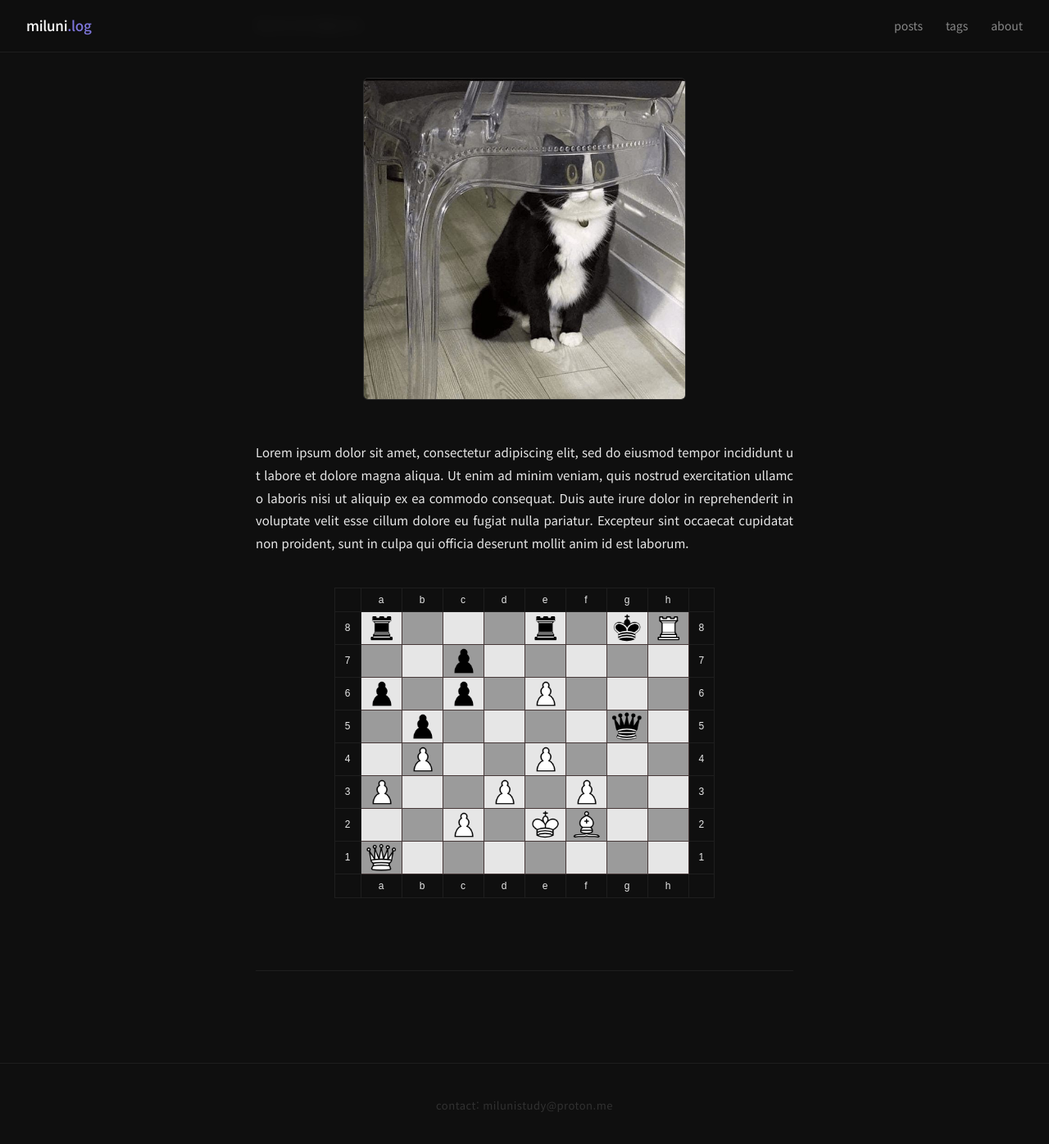
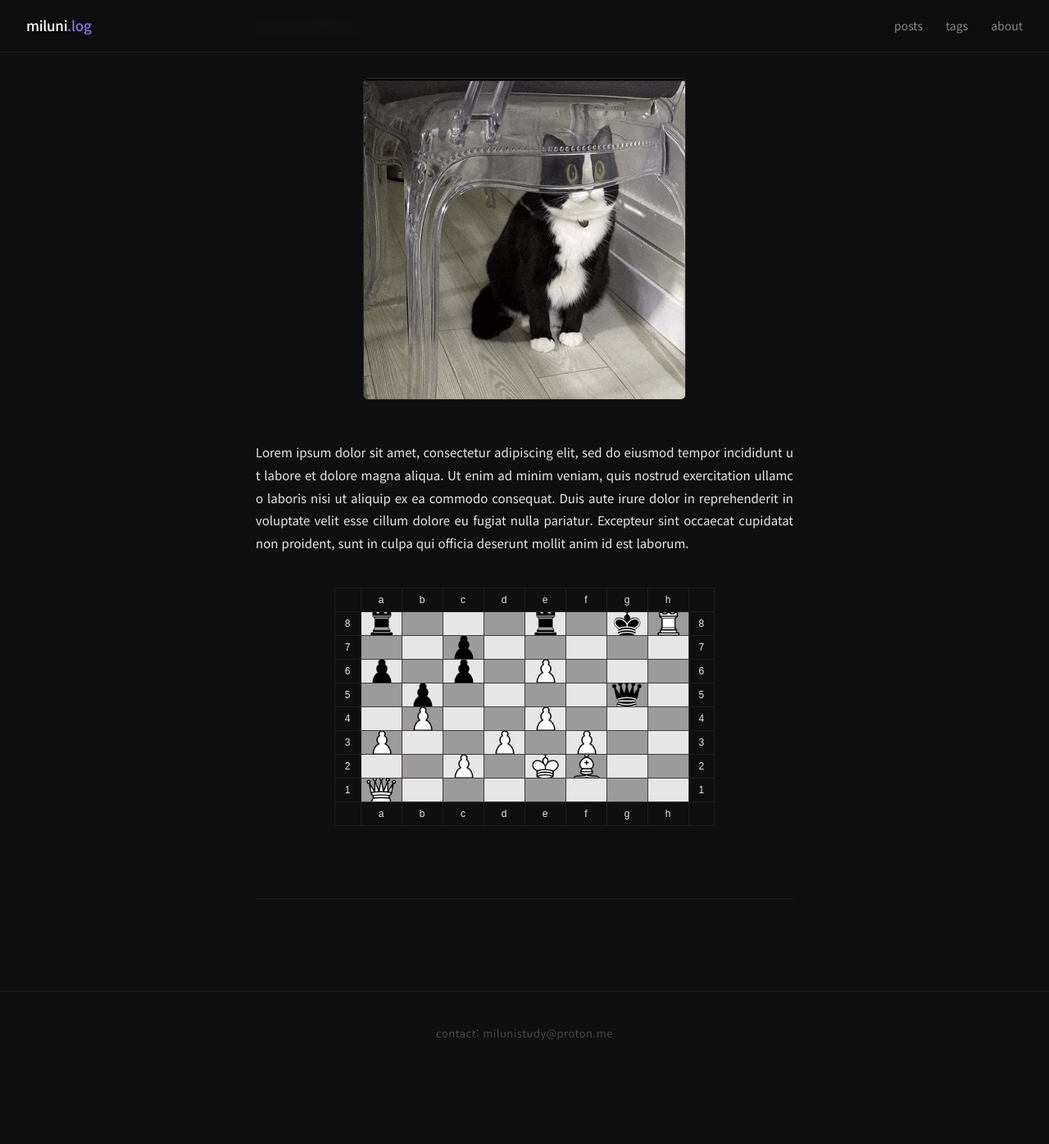
Before and after one commit to milun-i/milun-i.github.io, a Jekyll site: the page built from _posts/2026-03-30-test.md, in a window 1280 px wide and 1400 px high, scrolled down 953 px. Shown: the top 1396 px of the window at 82% size. Built offline with Jekyll 4.4.1, drawn with Linux system fonts in a browser that asks for light colours; after the commit the page ends 2265 px from its top, so only the background shows below that.

Commit message:
일부 요소 수정

```diff
--- a/assets/css/chess.css
+++ b/assets/css/chess.css
@@ -84,12 +84,14 @@
   width: 10vw !important;
   min-width: 30px !important;
   max-width: 50px !important;
+  height: auto !important;
   padding: 0 !important;
   line-height: 0 !important;
   font-size: 0 !important;
   background-size: 85% !important;
   background-repeat: no-repeat !important;
   background-position: center !important;
+  display: table-cell;
 }
 
 /* 좌표 칸 */
--- a/assets/css/main.css
+++ b/assets/css/main.css
@@ -129,7 +129,7 @@
 .post-card__left { display: flex; flex-direction: column; gap: 6px; min-width: 0; }
 .post-card__meta { display: flex; align-items: center; gap: 10px; flex-wrap: wrap; }
 .post-card__cat  { font-size: 11px; font-weight: 500; }
-.post-card__date { font-size: 11px; color: var(--text-4); }
+.post-card__date { font-size: 11px; color: var(--text-3); }
 .post-card__title   { font-size: 15px; font-weight: 500; color: var(--text-1); line-height: 1.45; }
 .post-card__excerpt {
   font-size: 13px;
@@ -433,7 +433,7 @@
   padding: 40px 20px;
   border-top: 0.5px solid var(--border);
   font-size: 13px;
-  color: var(--text-4);
+  color: var(--text-3);
 }
 
 .footer-contact {
```
